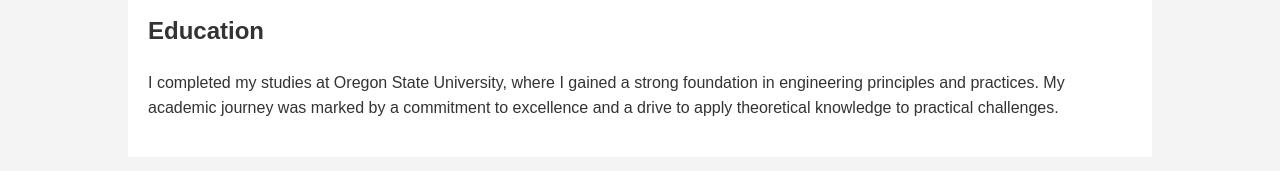
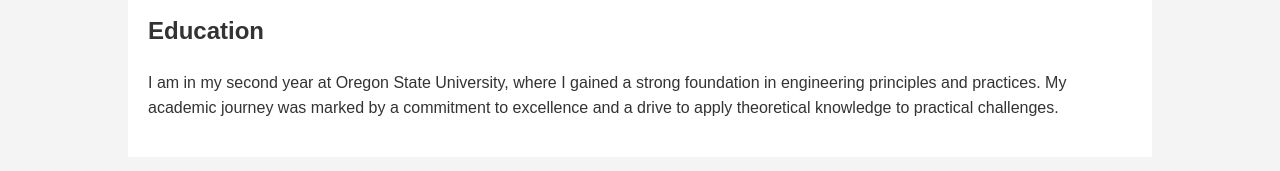
Before and after one commit to AlanM44/Alan-sWebsite, a plain HTML site: page index.html in a window 1280 px wide. Shown: the part 428-599 px from the top of the page. Drawn offline with Linux system fonts and the light colour scheme.

Commit message:
Update index.html

```diff
--- a/index.html
+++ b/index.html
@@ -83,7 +83,7 @@
 
         <section id="education" class="education">
             <h2>Education</h2>
-            <p>I completed my studies at Oregon State University, where I gained a strong foundation in engineering principles and practices. My academic journey was marked by a commitment to excellence and a drive to apply theoretical knowledge to practical challenges.</p>
+            <p>I am in my second year at Oregon State University, where I gained a strong foundation in engineering principles and practices. My academic journey was marked by a commitment to excellence and a drive to apply theoretical knowledge to practical challenges.</p>
         </section>
 
         <section id="hobbies" class="hobbies">
```
